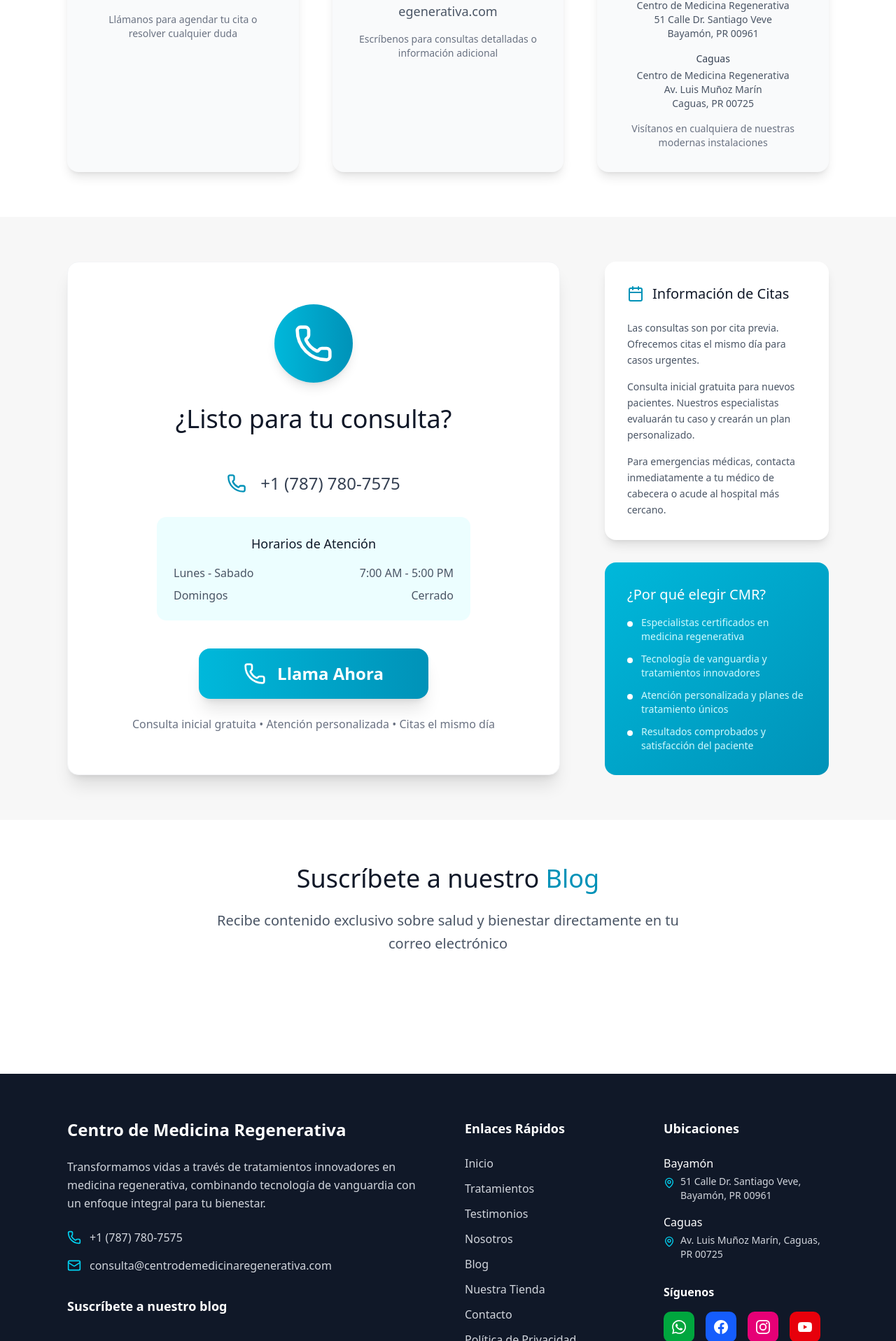
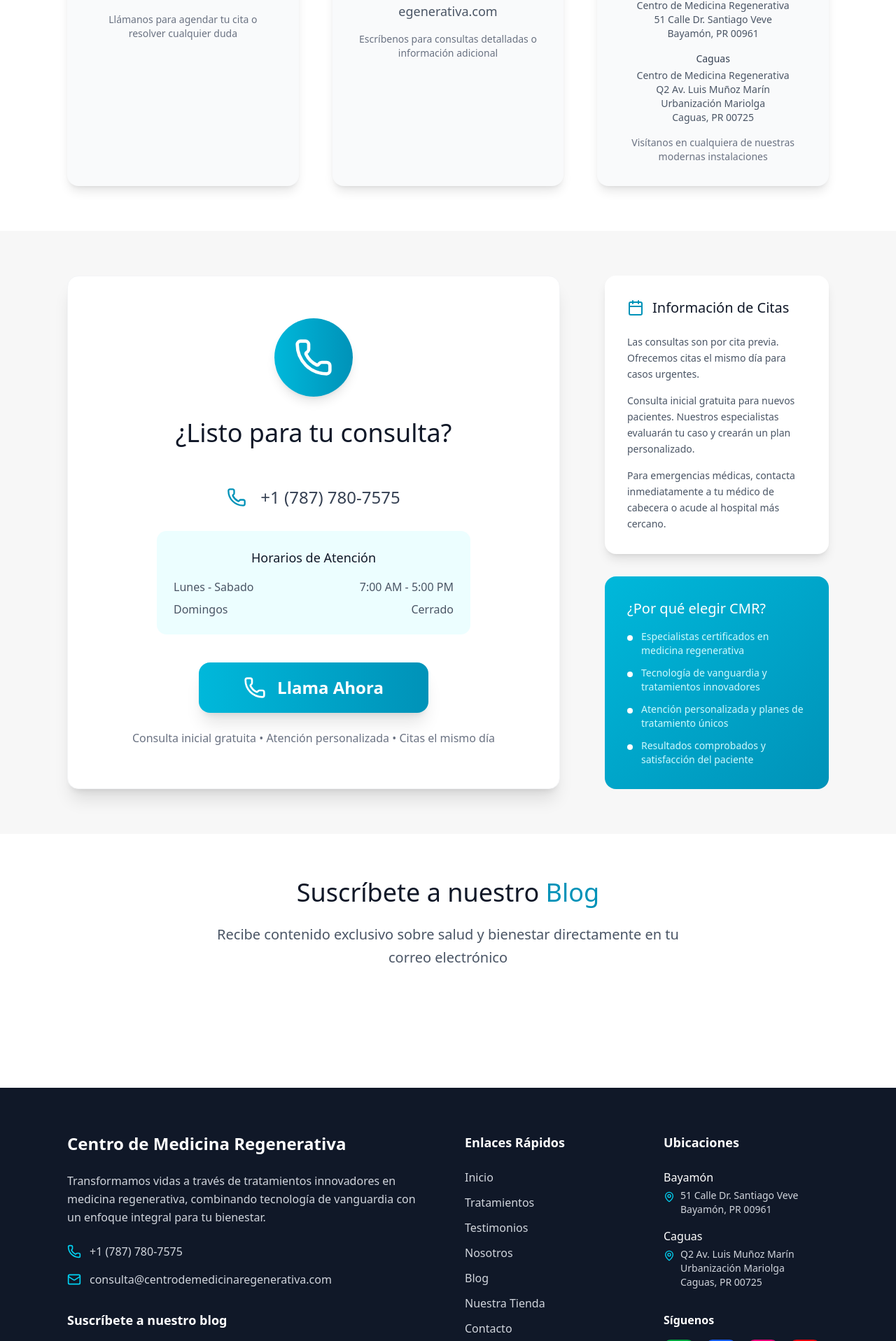
Before and after one commit to metadiego/centro-medicina-regenerativa, a Next.js app: page /contacto in a window 1280 px wide. Shown: the part 743-2660 px from the top of the page at 70% size. Built offline with nearby package versions, Linux system fonts and the light colour scheme.

Commit message:
Fix address for caguas

```diff
--- a/app/contacto/page.tsx
+++ b/app/contacto/page.tsx
@@ -104,12 +104,15 @@ export default function ContactoPage() {
                   <div>
                     <p className="font-medium text-gray-700 mb-1">Bayamón</p>
                     <p>Centro de Medicina Regenerativa</p>
-                    <p>51 Calle Dr. Santiago Veve<br />Bayamón, PR 00961</p>
+                    <p>51 Calle Dr. Santiago Veve</p>
+                    <p>Bayamón, PR 00961</p>
                   </div>
                   <div>
                     <p className="font-medium text-gray-700 mb-1">Caguas</p>
                     <p>Centro de Medicina Regenerativa</p>
-                    <p>Av. Luis Muñoz Marín<br />Caguas, PR 00725</p>
+                    <p>Q2 Av. Luis Muñoz Marín</p>
+                    <p>Urbanización Mariolga</p>
+                    <p>Caguas, PR 00725</p>
                   </div>
                 </div>
                 <p className="text-gray-500 text-sm">
--- a/components/Contact.tsx
+++ b/components/Contact.tsx
@@ -93,8 +93,10 @@ export default function Contact() {
                     </div>
                     <div>
                       <p className="font-medium text-gray-800 text-base mb-1">Caguas</p>
-                      <p>Centro de Medicina Regenerativa</p>
-                      <p className="text-gray-600">Av. Luis Muñoz Marín<br />Caguas, PR 00725</p>
+                      <p className="text-gray-600">Centro de Medicina Regenerativa</p>
+                      <p className="text-gray-600">Q2 Av. Luis Muñoz Marín</p>
+                      <p className="text-gray-600">Urbanización Mariolga</p>
+                      <p className="text-gray-600">Caguas, PR 00725</p>
                     </div>
                   </div>
                 </div>
--- a/components/Footer.tsx
+++ b/components/Footer.tsx
@@ -139,14 +139,14 @@ export default function Footer() {
                 <p className="font-medium text-white mb-1">Bayamón</p>
                 <div className="flex items-start space-x-2">
                   <MapPin className="w-4 h-4 text-cyan-400 mt-1 flex-shrink-0" />
-                  <p className="text-gray-300 text-sm">51 Calle Dr. Santiago Veve, Bayamón, PR 00961</p>
+                  <p className="text-gray-300 text-sm">51 Calle Dr. Santiago Veve<br /> Bayamón, PR 00961</p>
                 </div>
               </div>
               <div>
                 <p className="font-medium text-white mb-1">Caguas</p>
                 <div className="flex items-start space-x-2">
                   <MapPin className="w-4 h-4 text-cyan-400 mt-1 flex-shrink-0" />
-                  <p className="text-gray-300 text-sm">Av. Luis Muñoz Marín, Caguas, PR 00725</p>
+                  <p className="text-gray-300 text-sm">Q2 Av. Luis Muñoz Marín<br /> Urbanización Mariolga<br /> Caguas, PR 00725</p>
                 </div>
               </div>
             </div>
```
